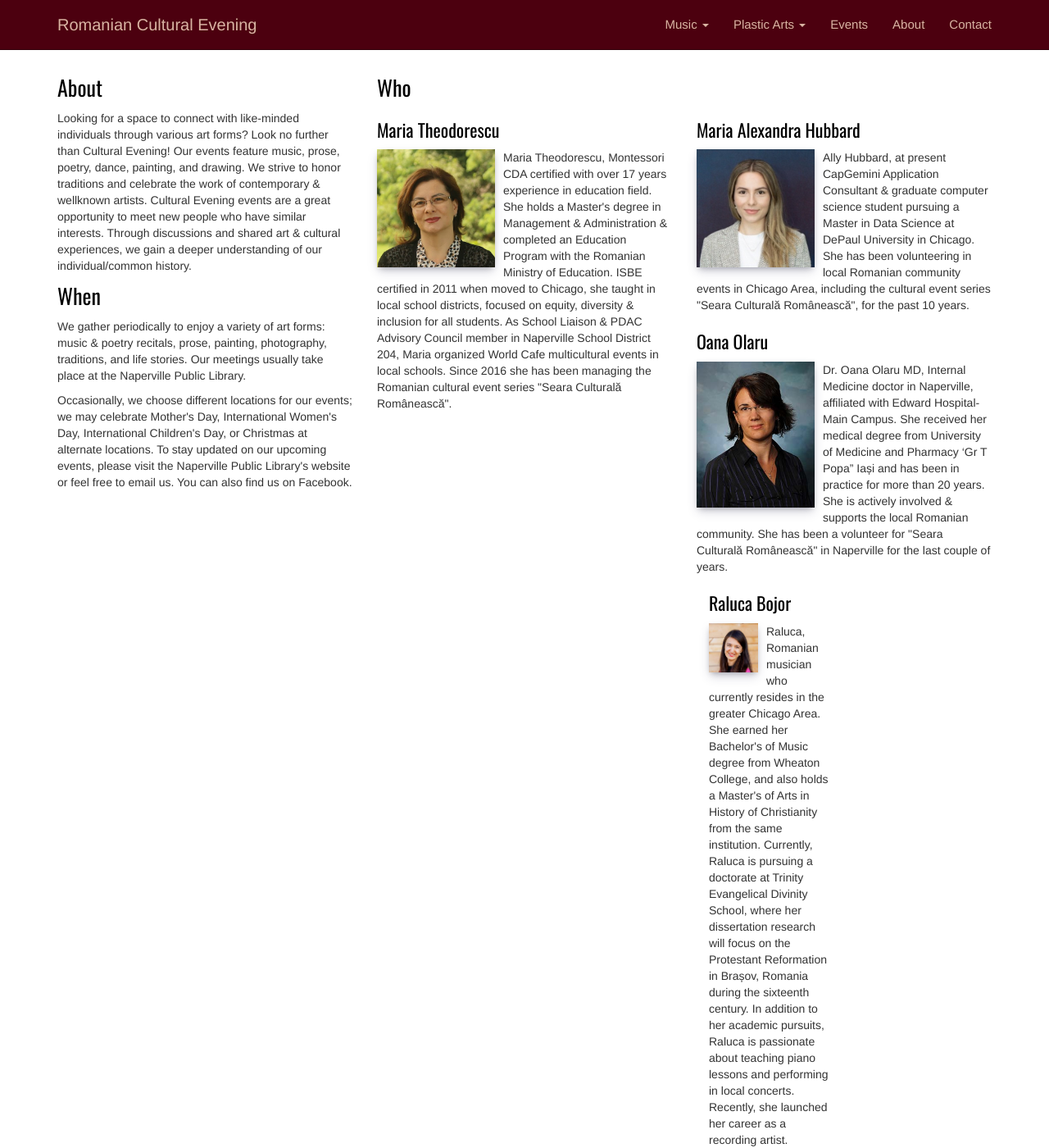
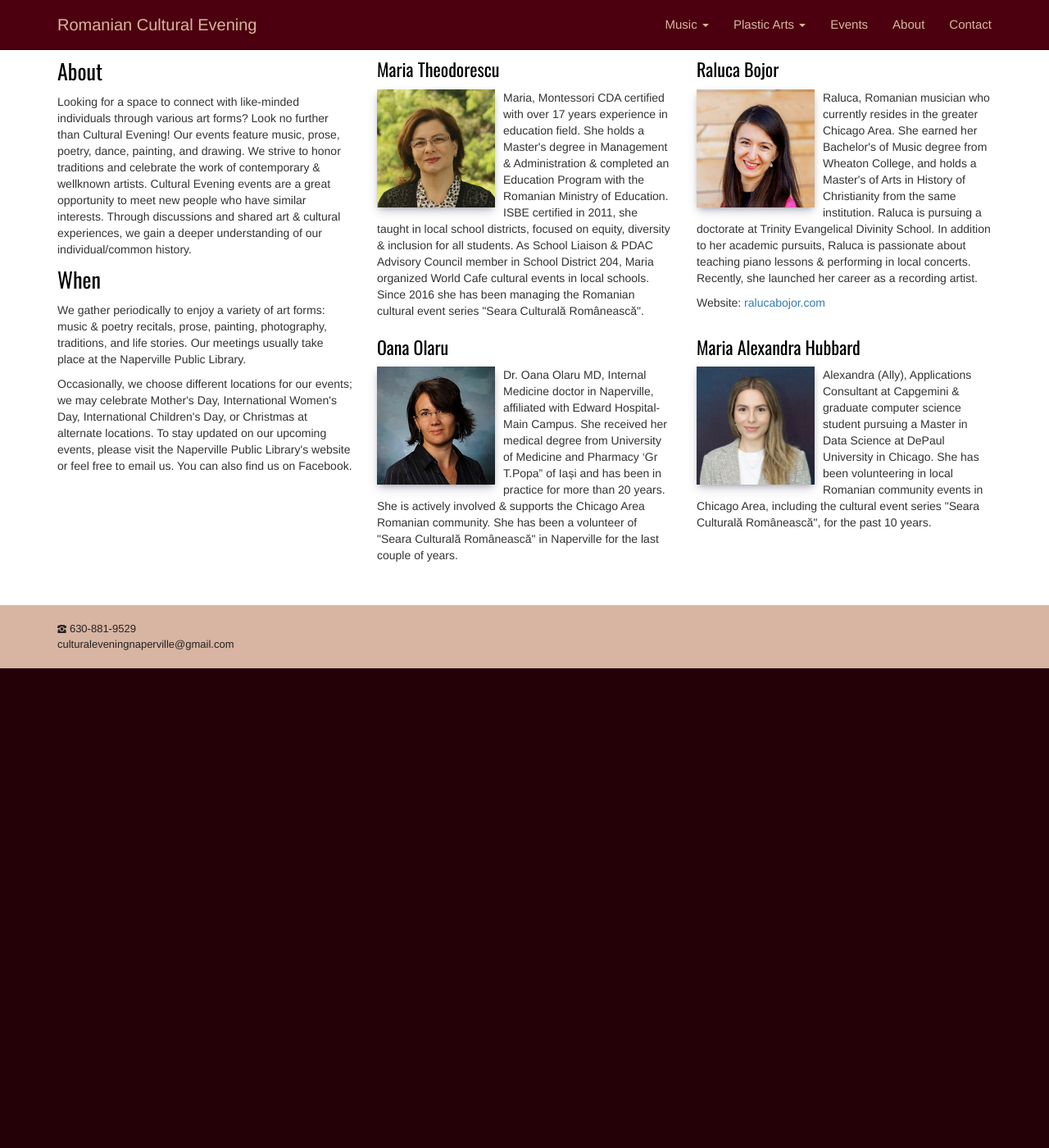
Before and after one commit to adrianth/culteve, a Jekyll site: the page built from en/about.html, in a window 1280 px wide and 1400 px high. Shown: the whole window at 82% size. Built offline with Jekyll 4.4.1, drawn with Linux system fonts in a browser that asks for light colours; some of the changed text lies outside the part shown.

Commit message:
corrections

```diff
--- a/en/about.html
+++ b/en/about.html
@@ -4,7 +4,6 @@ layout: default
 title: About
 ---
 
-<br>
 <div class="container">
     <div class="row">
         <div class="col-sm-4">
@@ -29,30 +28,35 @@ title: About
                 }
             </style>
 
-            <h2>Who</h2>
+            <!-- <h2>Who</h2> -->
             <div class="row">
                 <div class="col-sm-6">
                     <h3>Maria Theodorescu</h3>
                     <img class="img img-responsive presentation" src="{{ site.baseurl }}/img/about/maria.jpg" alt="">
-                    <p>Maria Theodorescu, Montessori CDA certified with over 17 years experience in education field. She holds a Master's degree in Management & Administration & completed an Education Program with the Romanian Ministry of Education. ISBE certified in 2011 when moved to Chicago, she taught in local school districts, focused on equity, diversity & inclusion for all students. As School Liaison & PDAC Advisory Council member in Naperville School District 204, Maria organized World Cafe multicultural events in local schools. Since 2016 she has been managing the Romanian cultural event series "Seara Culturală Românească".</p>
+                    <p>Maria, Montessori CDA certified with over 17 years experience in education field. She holds a Master's degree in Management & Administration & completed an Education Program with the Romanian Ministry of Education. ISBE certified in 2011, she taught in local school districts, focused on equity, diversity & inclusion for all students. As School Liaison & PDAC Advisory Council member in School District 204, Maria organized World Cafe cultural events in local schools. Since 2016 she has been managing the Romanian cultural event series "Seara Culturală Românească".</p>
+                </div>
+                <div class="col-sm-6">
+                    <h3>Raluca Bojor</h3>
+                    <img class="img img-responsive presentation" src="{{ site.baseurl }}/img/about/raluca.jpg" alt="">
+                    <p>Raluca, Romanian musician who currently resides in the greater Chicago Area. She earned her Bachelor's of Music degree from Wheaton College, and holds a Master's of Arts in History of Christianity from the same institution. Raluca is pursuing a doctorate at Trinity Evangelical Divinity School.
+
+                    In addition to her academic pursuits, Raluca is passionate about teaching piano lessons & performing in local concerts. Recently, she launched her career as a recording artist.
+                    </p>
+                    <p>
+                    Website: <a href="https://ralucabojor.com/?fbclid=IwAR1VGGXFCAHV51sL8twCJEwrAvUpE7h-PSfnhcAVgGQwukbiIzrjgKMvGf8"> ralucabojor.com</a>
+                    </p>
+                </div>
+            </div>
+            <div class="row">
+                <div class="col-sm-6">
+                    <h3>Oana Olaru</h3>
+                    <img class="img img-responsive presentation" src="{{ site.baseurl }}/img/about/olaruoana.jpg" alt="">
+                    <p>Dr. Oana Olaru MD, Internal Medicine doctor in Naperville, affiliated with Edward Hospital-Main Campus. She received her medical degree from University of Medicine and Pharmacy ‘Gr T.Popa” of Iași and has been in practice for more than 20 years. She is actively involved & supports the Chicago Area Romanian community. She has been a volunteer of "Seara Culturală Românească" in Naperville for the last couple of years.</p>
                 </div>
                 <div class="col-sm-6">
                     <h3>Maria Alexandra Hubbard</h3>
                     <img class="img img-responsive presentation" src="{{ site.baseurl }}/img/about/Ally.jpg" alt="">
-                    <p>Ally Hubbard, at present CapGemini Application Consultant & graduate computer science student pursuing a Master in Data Science at DePaul University in Chicago. She has been volunteering in local Romanian community events in Chicago Area, including the cultural event series "Seara Culturală Românească", for the past 10 years.</p>
-                </div>
-                <div class="col-sm-6">
-                    <h3>Oana Olaru</h3>
-                    <img class="img img-responsive presentation" src="{{ site.baseurl }}/img/about/olaruoana.jpg" alt="">
-                    <p>Dr. Oana Olaru MD, Internal Medicine doctor in Naperville, affiliated with Edward Hospital-Main Campus. She received her medical degree from University of Medicine and Pharmacy ‘Gr T Popa” Iași and has been in practice for more than 20 years. She is actively involved & supports the local Romanian community. She has been a volunteer for "Seara Culturală Românească" in Naperville for the last couple of years.</p>
-                <div class="col-sm-6">
-                    <h3>Raluca Bojor</h3>
-                    <img class="img img-responsive presentation" src="{{ site.baseurl }}/img/about/raluca.jpg" alt="">
-                    <p>Raluca, Romanian musician who currently resides in the greater Chicago Area. She earned her Bachelor's of Music degree from Wheaton College, and also holds a Master's of Arts in History of Christianity from the same institution. Currently, Raluca is pursuing a doctorate at Trinity Evangelical Divinity School, where her dissertation research will focus on the Protestant Reformation in Brașov, Romania during the sixteenth century.
-
-                        In addition to her academic pursuits, Raluca is passionate about teaching piano lessons and performing in local concerts. Recently, she launched her career as a recording artist.
-                    </p>
-                    <p><a href="https://ralucabojor.com/?fbclid=IwAR1VGGXFCAHV51sL8twCJEwrAvUpE7h-PSfnhcAVgGQwukbiIzrjgKMvGf8">Website: ralucabojor.com</a></p>
+                    <p> Alexandra (Ally), Applications Consultant at Capgemini & graduate computer science student pursuing a Master in Data Science at DePaul University in Chicago. She has been volunteering in local Romanian community events in Chicago Area, including the cultural event series "Seara Culturală Românească", for the past 10 years.</p>
                 </div>
             </div>
 
```
Also changed, not shown: img/about/olaruoana.jpg.
